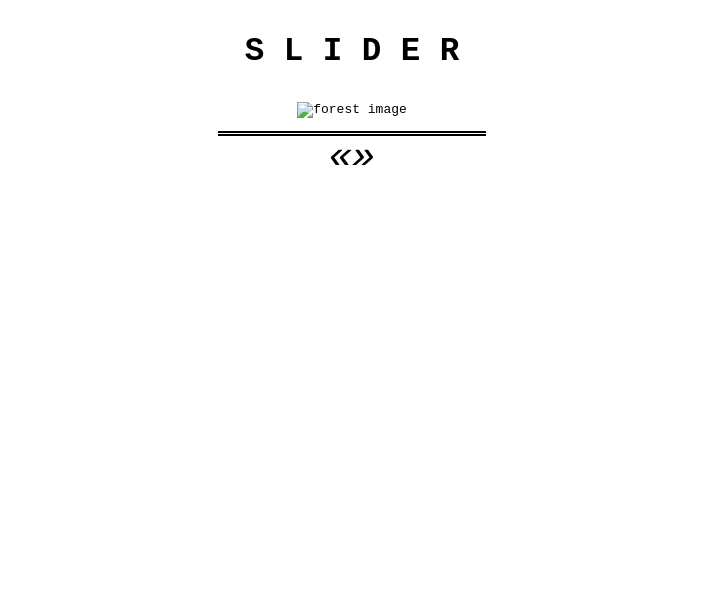
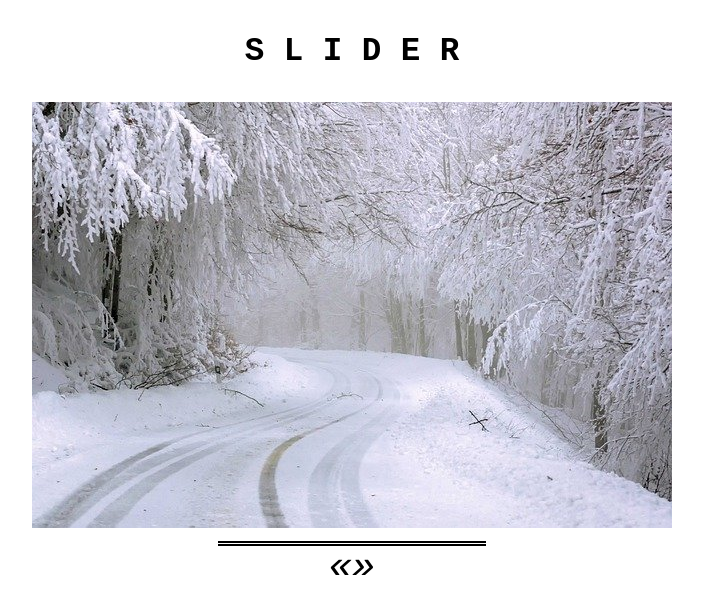
Before and after one commit to kemptonb/image-slider, a plain HTML site: page index.html in a window 1280 px wide. Shown: the whole page, without its empty margins (288-991 px from the left). Drawn offline with Linux system fonts and the light colour scheme; the site is published under a folder, as on GitHub Pages, so addresses that start at the root find nothing.

Commit message:
Update index.html

```diff
--- a/index.html
+++ b/index.html
@@ -15,13 +15,13 @@
 
     <div class="container noselect">
         <div class="slideBar" id="slideBarVar">
-            <img class="slide" src="/images/forest.jpg" alt="forest image">
+            <img class="slide" src="./images/forest.jpg" alt="forest image">
 
 
-            <img class="slide" src="/images/fall.jpg" alt="forest image">
+            <img class="slide" src="./images/fall.jpg" alt="forest image">
 
 
-            <img class="slide" src="/images/winter.jpg" alt="forest image">
+            <img class="slide" src="./images/winter.jpg" alt="forest image">
         </div>
 
         <hr>
```
